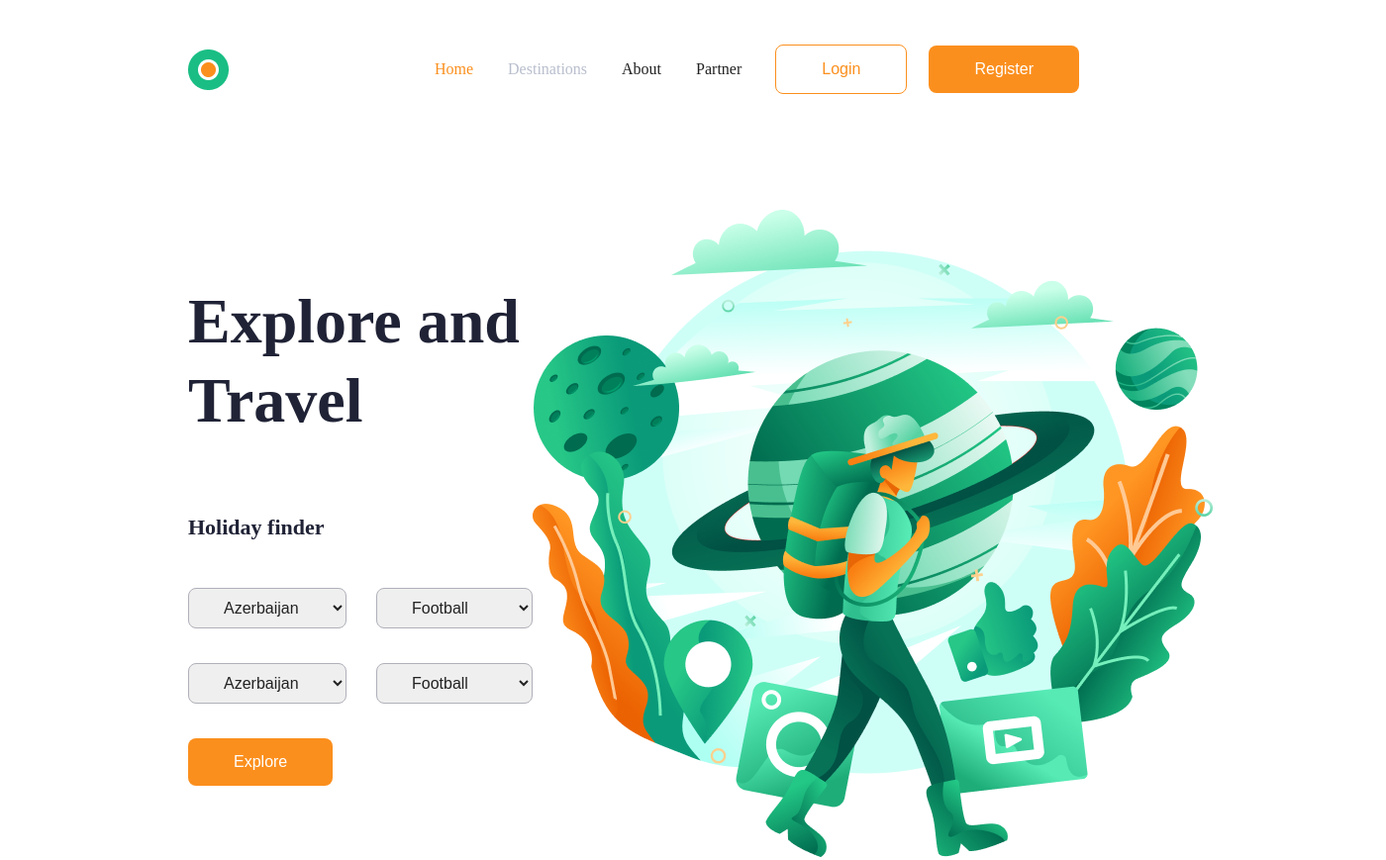
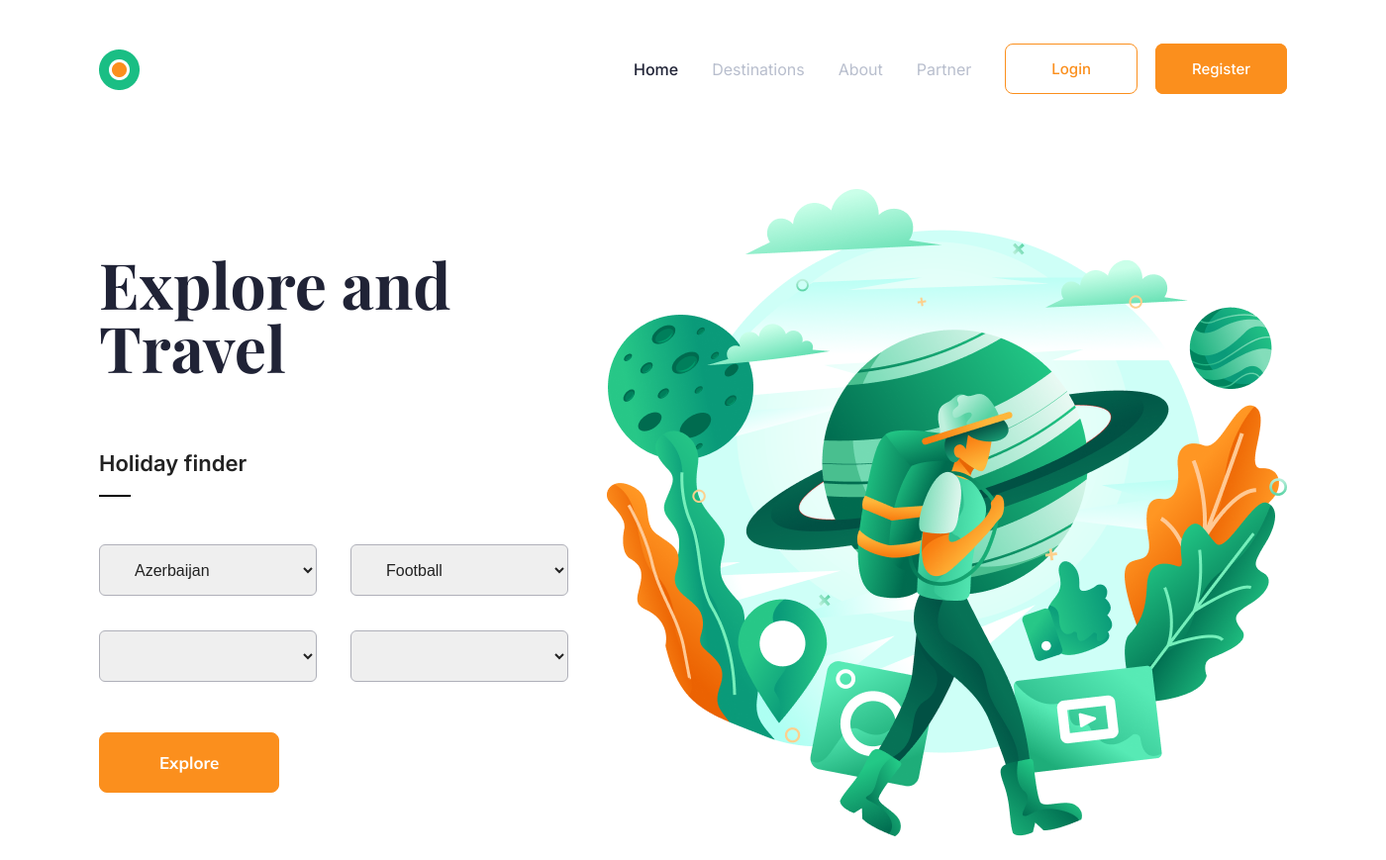
Before and after one commit to cubecodelol/liveprojet1, a plain HTML site: page index.html in a window 1280 px wide. Shown: the top 869 px of the page at 99% size, 1400 px wide, since content can reach past the window. Drawn offline with nearby package versions, Linux system fonts and the light colour scheme; a web font is replaced by a local one.

Commit message:
commited

```diff
--- a/index.html
+++ b/index.html
@@ -5,100 +5,98 @@
     <meta charset="UTF-8">
     <meta http-equiv="X-UA-Compatible" content="IE=edge">
     <meta name="viewport" content="width=device-width, initial-scale=1.0">
-    <link rel="stylesheet" href="./style/reset.css">
-    <link rel="stylesheet" href="./style/style.css">
+    <link rel="preconnect" href="https://fonts.googleapis.com">
+    <link rel="preconnect" href="https://fonts.gstatic.com" crossorigin>
+    <link href="https://fonts.googleapis.com/css2?family=Inter:wght@100;200;300;400;500;600;700;800;900&family=Mulish:ital,wght@0,200;0,300;0,400;0,500;0,600;0,700;0,800;0,900;0,1000;1,200;1,300;1,400;1,500;1,600;1,700;1,800;1,900;1,1000&family=Playfair+Display:ital,wght@0,400;0,500;0,600;0,700;0,800;0,900;1,400;1,500;1,600;1,700;1,800;1,900&display=swap" rel="stylesheet">
+    <link rel="stylesheet" href="style/reset.css">
+    <link rel="stylesheet" href="style/style.css">
     <title>Document</title>
 </head>
+<body class="container">
+    <header class="header">
+        <div class="website-icon">
+            <img src="img/logo.png" alt="icon">
+        </div>
 
-<body>
-    <header class="header">
         <div>
-            <img src="./img/logo.png" alt="Logo">
-        </div>
-        <div class="menu-wrapper">
-            <ul class="menu-items-wrapper">
-                <li class="active">
-                    <a href="#home">Home</a>
-                </li>
-                <li>
-                    <a href="#app">Destinations</a>
-                </li>
-                <li>About</li>
-                <li>Partner</li>
+            <ul class="nav-bar">
+                <li><a href="#" class="link active">Home</a></li>
+                <li><a href="#" class="link">Destinations</a></li>
+                <li><a href="#" class="link">About</a></li>
+                <li><a href="#" class="link">Partner</a></li>
+                <li><a href="#" class="login">Login</a></li>
+                <li><a href="#" class="register">Register</a></li>
             </ul>
-            <div class="btn-wrapper">
-                <button class="btn btn-outline">Login</button>
-                <button class="btn btn-fill">Register</button>
-            </div>
         </div>
     </header>
-    <section class="hero" id="home">
-        <div class="left-wrapper">
-            <p class="title">Explore and <br /> Travel</p>
-            <p class="subtitle">Holiday finder</p>
-            <span class="line"></span>
-            <div class="row mt-48">
-                <select class="select" name="" id="">
+
+    <section class="holiday-finder">
+        <div class="finder">
+            <p class="main-text">
+                Explore and <br />
+                Travel
+            </p>
+
+            <div class="find">
+                <p class="subtitle">
+                    Holiday finder
+                </p>
+
+                <div class="line"></div>
+
+                <div class="find-holiday">
+                    <div class="first-line">
+                        <select name="location" class="selection mr-30">
                             <option value="Azerbaijan">Azerbaijan</option>
                             <option value="Turkey">Turkey</option>
                         </select>
-                <select class="select" name="" id="">
-                    <option value="football">Football</option>
-                    <option value="basketball">Basketball</option>
+
+                        <select name="activity" class="selection">
+                            <option value="Football">Football</option>
+                            <option value="Basketball">Basketball</option>
                         </select>
                     </div>
-            <div class="row mt-35">
-                <select class="select" name="" id="">
-                    <option value="Azerbaijan">Azerbaijan</option>
-                    <option value="Turkey">Turkey</option>
+
+                    <div class="second-line">
+                        <select name="location" class="selection mr-30">
+
                         </select>
-                <select class="select" name="" id="">
-                    <option value="football">Football</option>
-                    <option value="basketball">Basketball</option>
+
+                        <select name="activity" class="selection">
+
                         </select>
                     </div>
-            <button class="btn btn-fill">Explore</button>
+
+                    <a href="#" class="explore">Explore</a>
                 </div>
-        <div class="img-wrapper">
-            <img src="./img/hero-1.png" alt="Hero img">
+            </div>
+        </div>
+
+        <div>
+            <img src="img/hero-1.png" alt="Image">
         </div>
     </section>
 
-    <section class="hero" id="app">
-        <div class="left-wrapper">
-            <p class="title">App and <br /> Travel</p>
-            <p class="subtitle">Holiday finder</p>
-            <span class="line"></span>
-            <div class="row mt-48">
-                <select class="select" name="" id="">
-                    <option value="Azerbaijan">Azerbaijan</option>
-                    <option value="Turkey">Turkey</option>
-                </select>
-                <select class="select" name="" id="">
-                    <option value="football">Football</option>
-                    <option value="basketball">Basketball</option>
-                </select>
+    <section class="about-us">
+        <div>
+            <img src="img/img-2.png" alt="Image">
         </div>
-            <div class="row mt-35">
-                <select class="select" name="" id="">
-                    <option value="Azerbaijan">Azerbaijan</option>
-                    <option value="Turkey">Turkey</option>
-                </select>
-                <select class="select" name="" id="">
-                    <option value="football">Football</option>
-                    <option value="basketball">Basketball</option>
-                </select>
-            </div>
-            <button class="btn btn-fill">Explore</button>
-        </div>
-        <div class="img-wrapper">
-            <img src="./img/hero-1.png" alt="Hero img">
+
+        <div>
+            <p class="heading">
+                A new way to explore the <br />
+                world
+            </p>
+
+            <p class="main-text">
+                For decades travellers have reached for Lonely Planet <br />
+                books when looking to plan and execute their perfect <br />
+                trip, but now, they can also let Lonely Planet Experiences <br />
+                lead the way
+            </p>
+
+            <a href="#" class="learn-more">Learn more</a>
         </div>
     </section>
-    <section class="explore"></section>
-    <section class="destination"></section>
-    <section class="testimonial"></section>
-    <footer class="footer"></footer>
 </body>
-
 </html>
--- a/style/style.css
+++ b/style/style.css
@@ -1,94 +1,154 @@
-.header {
-    padding: 45px 190px;
+body {
+    padding: 50px 100px;
 }
 
-.header,
-.menu-wrapper,
-.menu-items-wrapper {
+a {
+    text-decoration: none;
+}
+
+.container {
+    max-width: 1300px;
+    min-width: 1200px;
+    margin-left: auto;
+    margin-right: auto;
+}
+
+.header {
     display: flex;
     justify-content: space-between;
     align-items: center;
 }
 
-.menu-items-wrapper {
-    list-style-type: none;
-    gap: 35px;
+.nav-bar {
+    display: flex;
+    flex-direction: row;
 }
 
-.menu-items-wrapper li a {
+.link {
+    font-family: 'Inter', sans-serif;
+    font-weight: 400;
     font-size: 16px;
     color: #B8BECD;
-    cursor: pointer;
-    text-decoration: none;
+    margin-right: 34px;
 }
 
-.menu-items-wrapper .active a {
-    color: #FB8F1D;
+.active {
+    font-weight: 500;
+    color: #202336;
 }
 
-.btn {
+.login {
+    font-family: 'Inter', sans-serif;
+    font-weight: 500;
+    font-size: 15px;
+    color: #FB8F1D;
     padding: 15px 46px;
-    background: transparent;
-    border: 0;
+    border: 1px solid #FB8F1D;
     border-radius: 8px;
+    margin-right: 18px;
 }
 
-.btn-outline {
+.register {
+    font-family: 'Inter', sans-serif;
+    font-weight: 500;
+    font-size: 15px;
+    color: #FFFFFF;
+    padding: 15px 36px;
     border: 1px solid #FB8F1D;
-    color: #FB8F1D;
+    border-radius: 8px;
+    background: #FB8F1D;
 }
 
-.btn-fill {
-    background-color: #FB8F1D;
-    color: #fff;
-}
-
-.btn-wrapper .btn:first-child {
-    margin-left: 34px;
-}
-
-.btn-wrapper .btn:last-child {
-    margin-left: 18px;
-}
-
-.hero {
+.holiday-finder {
     display: flex;
     justify-content: space-between;
     align-items: center;
-    padding: 72px 105px 0 190px;
+    margin-top: 100px;
 }
 
-.title {
+.finder .main-text {
+    font-family: 'Playfair Display', Serif;
     font-weight: 700;
     font-size: 64px;
-    line-height: 80px;
     color: #202336;
 }
 
-.subtitle {
-    font-weight: 600;
-    font-size: 22px;
-    line-height: 27px;
-    color: #202336;
+.find {
     margin-top: 74px;
 }
 
-.row {
-    display: flex;
-    gap: 30px;
-    margin-bottom: 35px;
+.subtitle {
+    font-family: 'Inter', sans-serif;
+    font-weight: 600;
+    font-size: 22px;
 }
 
-.mt-48 {
-    margin-top: 48px;
+.line {
+    width: 32px;
+    height: 0px;
+    border-bottom: 2px solid #000000;
+    margin-top: 21px;
 }
 
-.mt-35 {
-    margin-top: 35px;
+.find-holiday {
+    margin-top: 13px;
 }
 
-.select {
+.selection {
+    margin-top: 35px;
     border: 0.8px solid #AFB0B9;
+    width: 220px;
+    height: 52px;
+    border-radius: 6px;
+    padding-left: 31px;
+}
+
+.mr-30 {
+    margin-right: 30px;
+}
+
+.explore {
+    display: inline-block;
+    font-family: 'Mulish', sans-serif;
+    font-weight: 700;
+    font-size: 17px;
+    color: #FFFFFF;
+    border: 1px solid #FB8F1D;
     border-radius: 8px;
-    padding: 10px 31px;
+    background: #FB8F1D;
+    padding: 21px 60px;
+    margin-top: 51px;
 }
+
+.about-us {
+    display: flex;
+    justify-content: space-between;
+    align-items: center;
+    margin-top: 250px;
+}
+
+.heading {
+    font-family: 'Playfair Display', Serif;
+    font-weight: 700;
+    font-size: 36px;
+}
+
+.main-text {
+    font-family: 'Mulish',sans-serif;
+    font-weight: 300;
+    font-size: 17px;
+    color: #7D7987;
+    margin-top: 20px;
+}
+.learn-more {
+    display: inline-block;
+    font-family: 'Inter', sans-serif;
+    font-weight: 600;
+    font-size: 16px;
+    color: #FFFFFF;
+    border: 1px solid #FB8F1D;
+    background: #FB8F1D;
+    border-radius: 8px;
+    padding: 19px 37px;
+    margin-top: 39px;
+}
```
Lines whose indentation alone changed are shown as unchanged.
